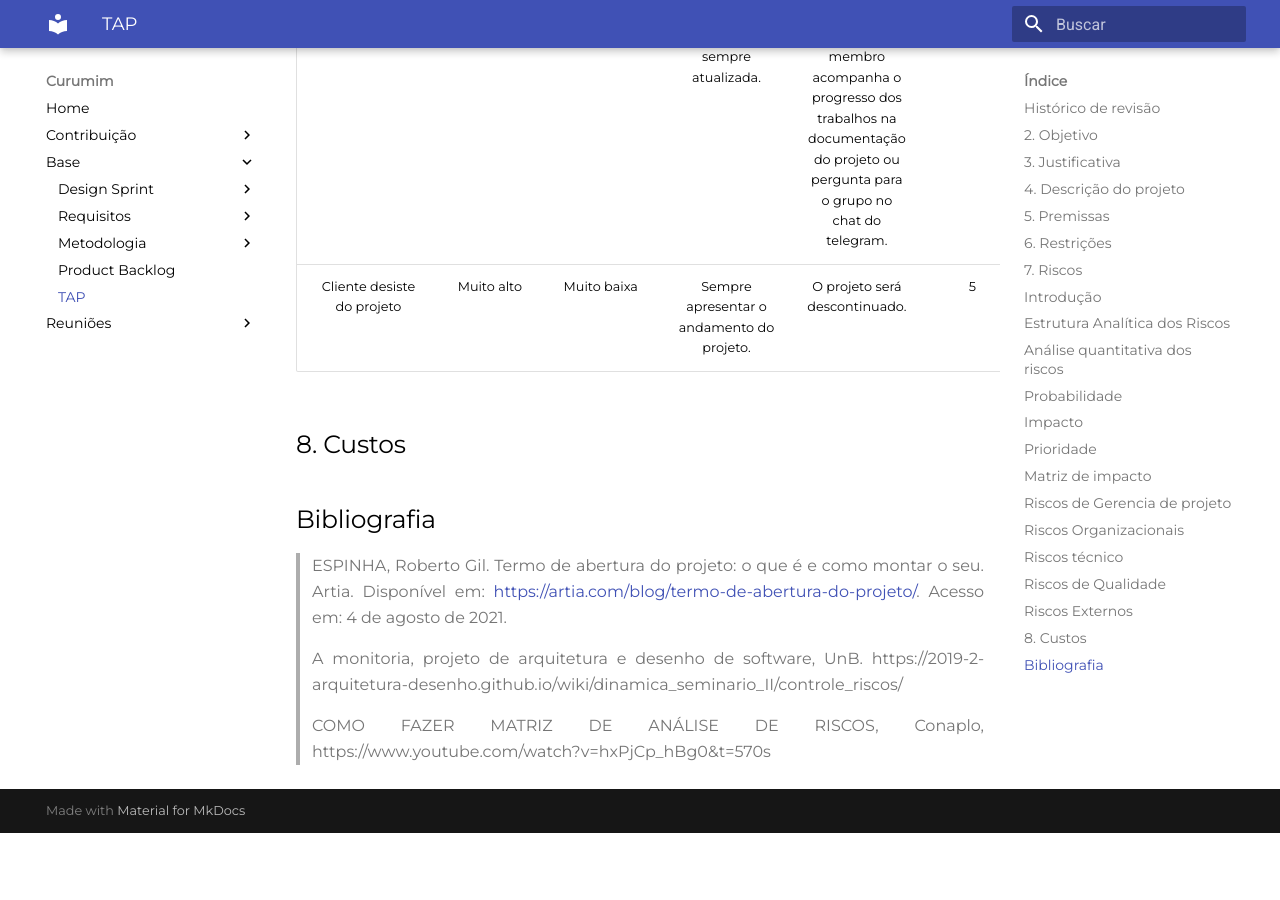
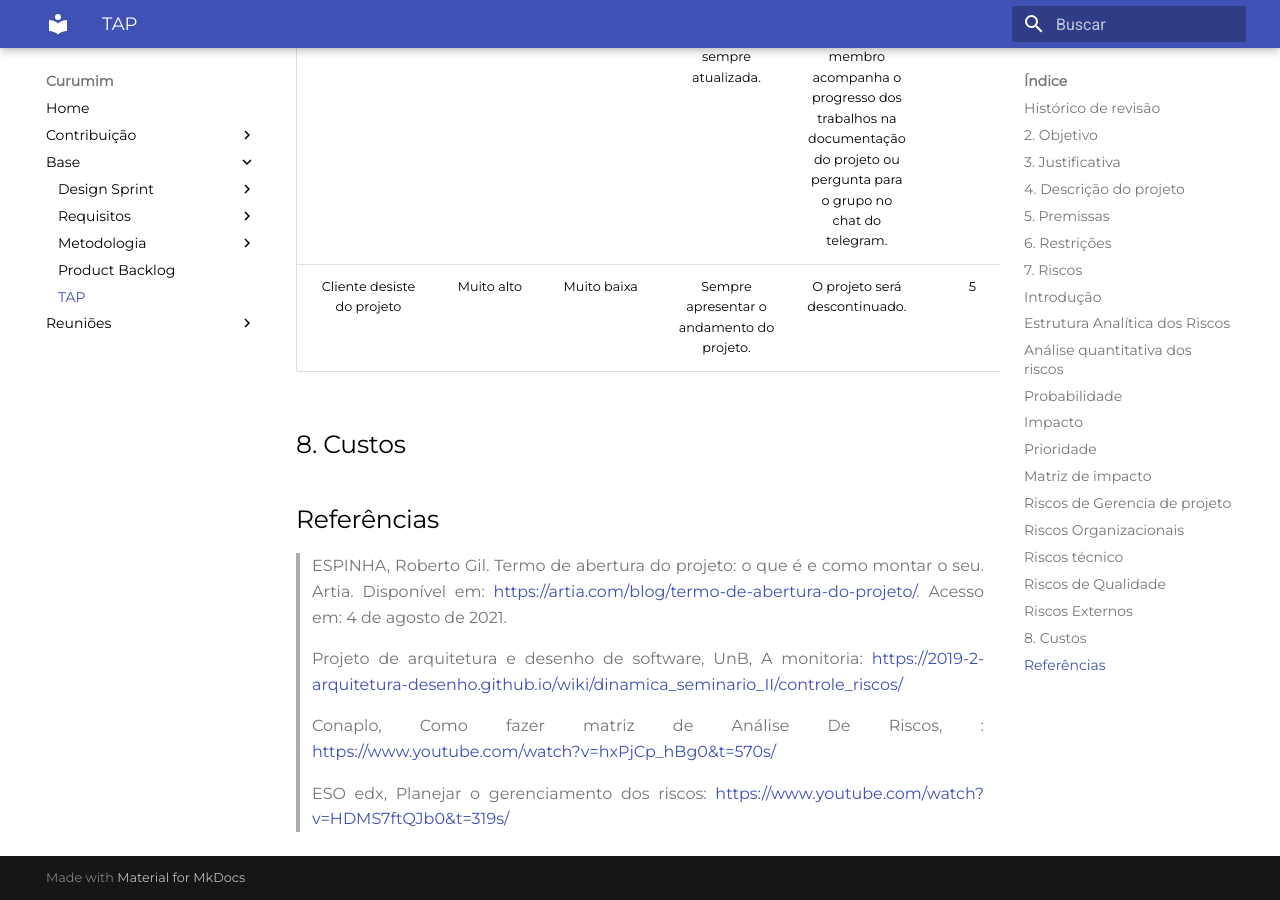
Before and after one commit to UnBArqDsw2021-1/2021.1_G6_Curumim, an MkDocs documentation site: the page built from docs/base/tap/tap.md, in a window 1280 px wide and 900 px high, scrolled down 6967 px. Built offline with MkDocs 1.6.1 and Material for MkDocs 9.7.7, drawn with Linux system fonts in a browser that asks for light colours; before the commit the page ends 7800 px from its top, so only the background shows below that.

Commit message:
doc(#46) add de referência

```diff
--- a/docs/base/tap/tap.md
+++ b/docs/base/tap/tap.md
@@ -118,10 +118,12 @@ A análise quantitativa de riscos tem como objetivo levantar dados mensuráveis,
 ## 8. Custos
 
 
-## Bibliografia
+## Referências
 
 > ESPINHA, Roberto Gil. Termo de abertura do projeto: o que é e como montar o seu. Artia. Disponível em: <https://artia.com/blog/termo-de-abertura-do-projeto/>. Acesso em: 4 de agosto de 2021.
 
-> A monitoria, projeto de arquitetura e desenho de software, UnB. https://2019-2-arquitetura-desenho.github.io/wiki/dinamica_seminario_II/controle_riscos/
+> Projeto de arquitetura e desenho de software, UnB, A monitoria: <https://2019-2-arquitetura-desenho.github.io/wiki/dinamica_seminario_II/controle_riscos/>
 
-> COMO FAZER MATRIZ DE ANÁLISE DE RISCOS, Conaplo, https://www.youtube.com/watch?v=hxPjCp_hBg0&t=570s
+> Conaplo, Como fazer matriz de Análise De Riscos, : <https://www.youtube.com/watch?v=hxPjCp_hBg0&t=570s/>
+
+> ESO edx, Planejar o gerenciamento dos riscos: <https://www.youtube.com/watch?v=HDMS7ftQJb0&t=319s/>
```
